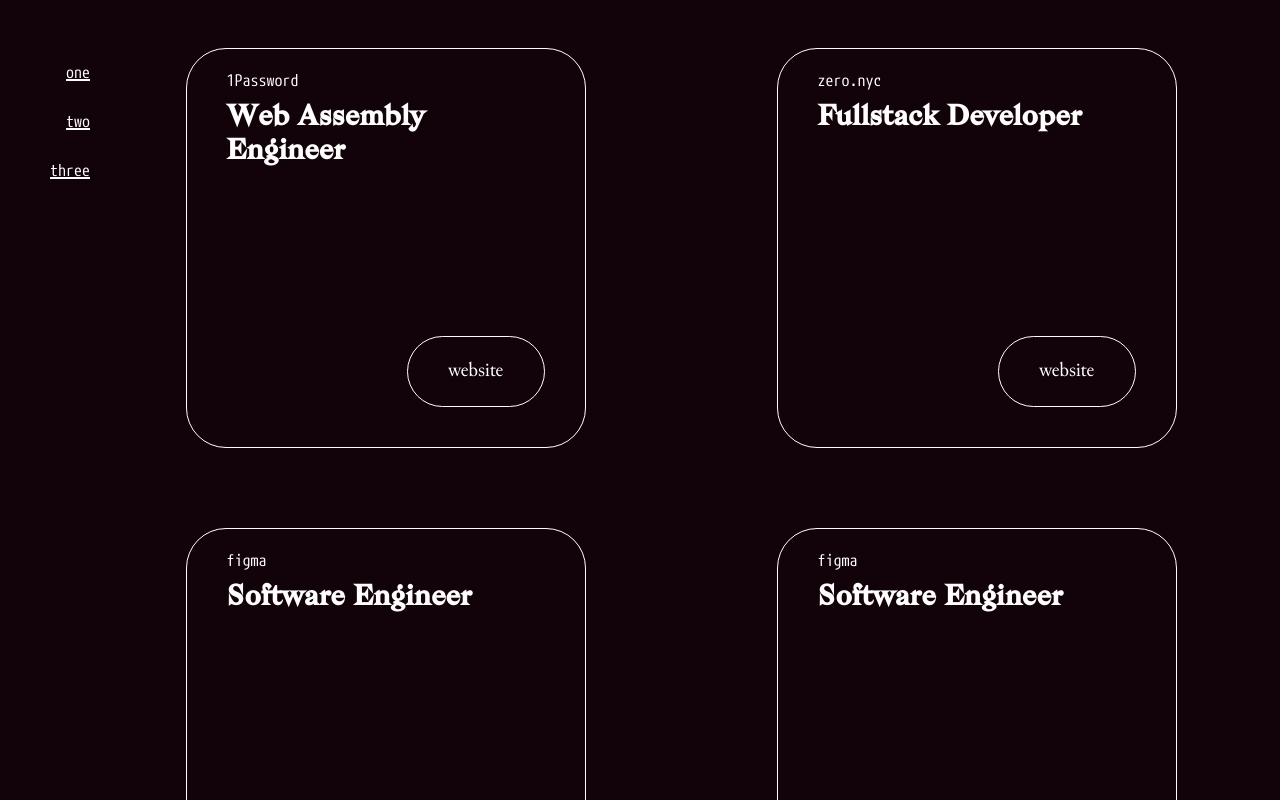
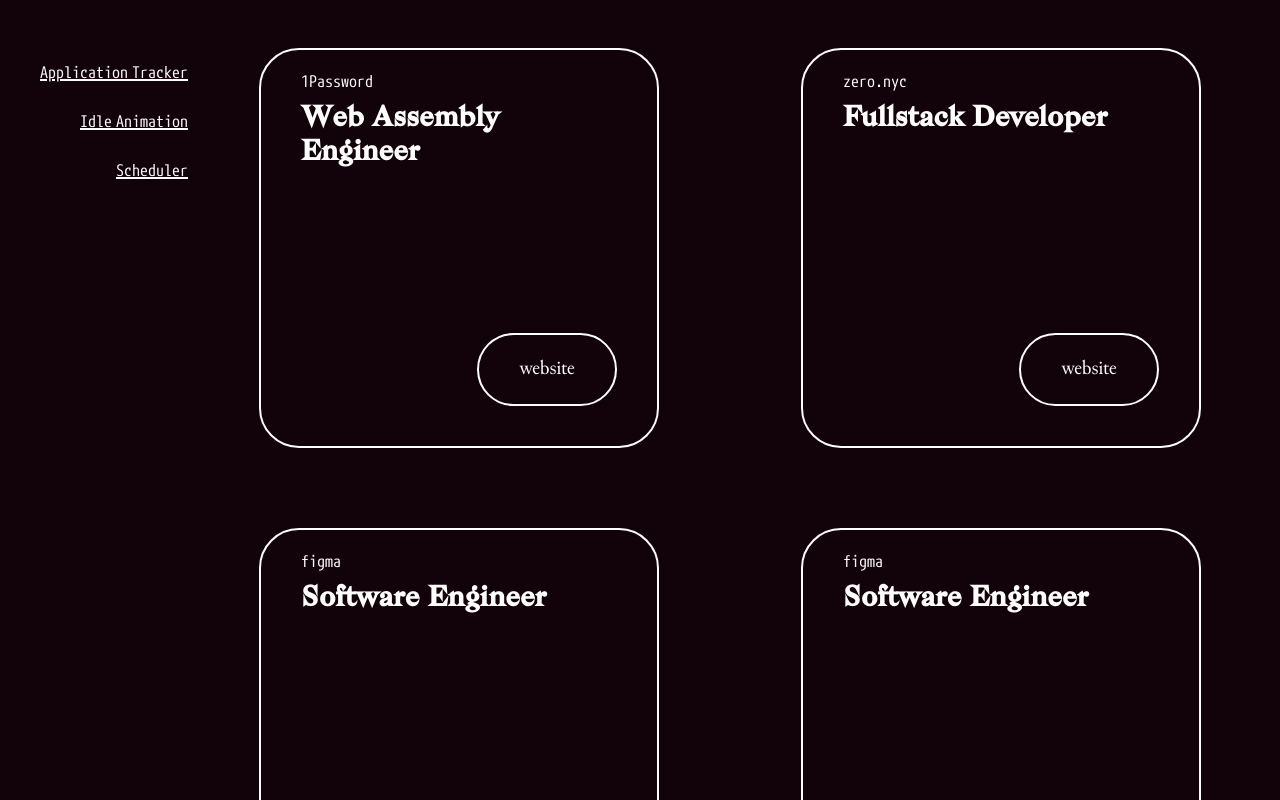
Before and after one commit to ggggabe/jobbies, a React (Create React App) app: page / in a window 1280 px wide. Shown: the top 800 px of the page. Built offline with nearby package versions, Linux system fonts and the light colour scheme.

Commit message:
cleanup and more menu options

```diff
--- a/public/css/main.css
+++ b/public/css/main.css
@@ -52,7 +52,7 @@ button:hover {
 
 .rounded {
   box-sizing: border-box;
-  border: solid 1px #fffefc;
+  border: solid 2px #fffefc;
   border-radius: 40px;
   padding: 40px;
 }
--- a/src/App.js
+++ b/src/App.js
@@ -8,11 +8,18 @@ import { JobCards, HorizontalContainer, VerticalContainer } from './components'
 import { MenuProvider } from './contexts'
 import { Link } from 'wouter'
 
-const menu = ['one', 'two', 'three'].map( (label, index) => ({
-  label,
-  index,
-  link: ({children}) => (<Link href={`/${label}`}> {children} </Link>)
-}))
+const menu = [
+  'Application Tracker',
+  'Idle Animation',
+  'Scheduler'
+].map(
+  (label, index) => ({
+    label,
+    index,
+    absoluteLocation: label.toLowerCase().replace(' ', '-'),
+    link: ({children}) => (<Link href={`/${label}`}> {children} </Link>)
+  })
+)
 
 const App = () => {
   return (
@@ -20,18 +27,18 @@ const App = () => {
       <VerticalContainer style={{
         width: 200,
         paddingTop: '40px',
-        textAlign: 'right'
+        textAlign: 'right',
+        flex: '0 0 180px'
       }}>
         <MenuProvider menu={menu} />
       </VerticalContainer>
 
-      <div style={{
-        display: 'flex',
+      <HorizontalContainer style={{
         flexWrap: 'wrap',
         justifyContent: 'space-around',
       }}>
         <JobCards />
-      </div>
+      </HorizontalContainer>
     </HorizontalContainer>
   );
 }
--- /dev/null
+++ b/src/contexts/index.js
@@ -0,0 +1,2 @@
+export * from './jobs'
+export * from './menu'
--- a/src/contexts.js
+++ b/src/contexts/jobs.js
@@ -1,18 +1,8 @@
 import {
   createContext,
-  useReducer
 } from 'react'
 
-import {
-  MenuModel,
-  MenuItemModel,
-} from './models'
-
-import {
-  MenuItem
-} from './components'
-
-export const JobsContext = createContext([
+const STUB = [
   {
     company: '1Password',
     role: 'Web Assembly Engineer',
@@ -38,27 +28,9 @@ export const JobsContext = createContext([
     role: 'Backend Developer',
     url: 'https://www.sketch.com/jobs/frontend-developer/'
   }
-])
+]
+
+export const JobsContext = createContext(STUB)
 
 
-export const MenuContext = createContext(MenuModel.initialState)
-
-export const MenuProvider = ({children, menu}) => {
-  const value = MenuModel.getProviderValue(...useReducer(MenuModel.reducer, MenuModel.initialState))
-
-  return (
-    <MenuContext.Provider value={value}>
-      {
-        menu.map( (data, index) => {
-          const Link = MenuItemModel.getLink(data)
-
-          return Link ? (
-            <Link>
-              <MenuItem {...MenuItemModel.getProps(data)} />
-            </Link>
-          ) : <MenuItem {...MenuItemModel.getProps(data)}/>
-        })
-      }
-    </MenuContext.Provider>
-  )
-}
+// HOOKUP TO API DB
--- /dev/null
+++ b/src/contexts/menu.js
@@ -0,0 +1,35 @@
+import {
+  createContext,
+  useReducer
+} from 'react'
+
+import {
+  MenuModel,
+  MenuItemModel,
+} from '../models'
+
+import {
+  MenuItem
+} from '../components'
+
+export const MenuContext = createContext(MenuModel.initialState)
+
+export const MenuProvider = ({children, menu}) => {
+  const value = MenuModel.getProviderValue(...useReducer(MenuModel.reducer, MenuModel.initialState))
+
+  return (
+    <MenuContext.Provider value={value}>
+      {
+        menu.map( (data, index) => {
+          const Link = MenuItemModel.getLink(data)
+
+          return Link ? (
+            <Link key={index}>
+              <MenuItem {...MenuItemModel.getProps(data)} />
+            </Link>
+          ) : <MenuItem {...MenuItemModel.getProps(data)}/>
+        })
+      }
+    </MenuContext.Provider>
+  )
+}
```
